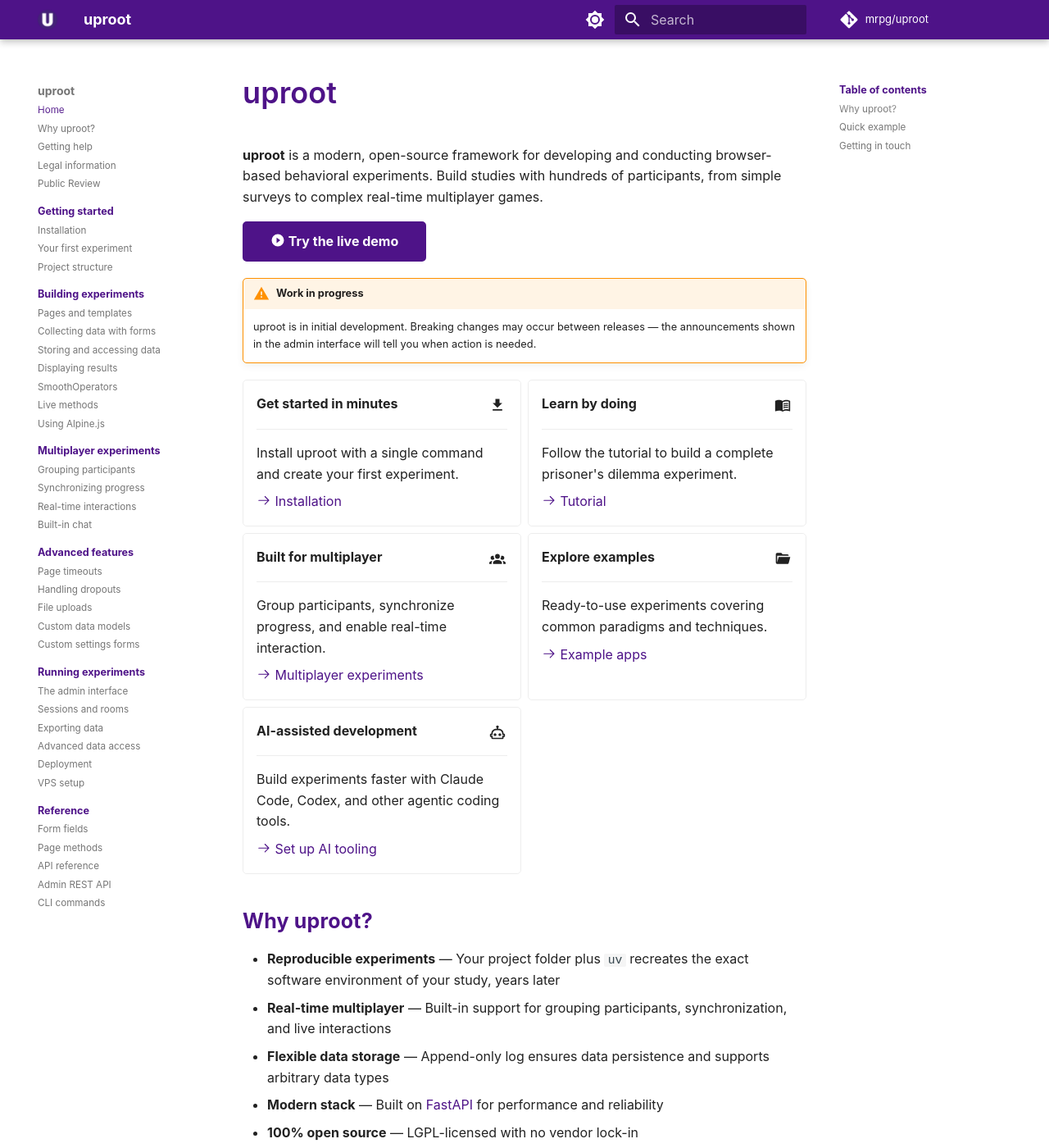
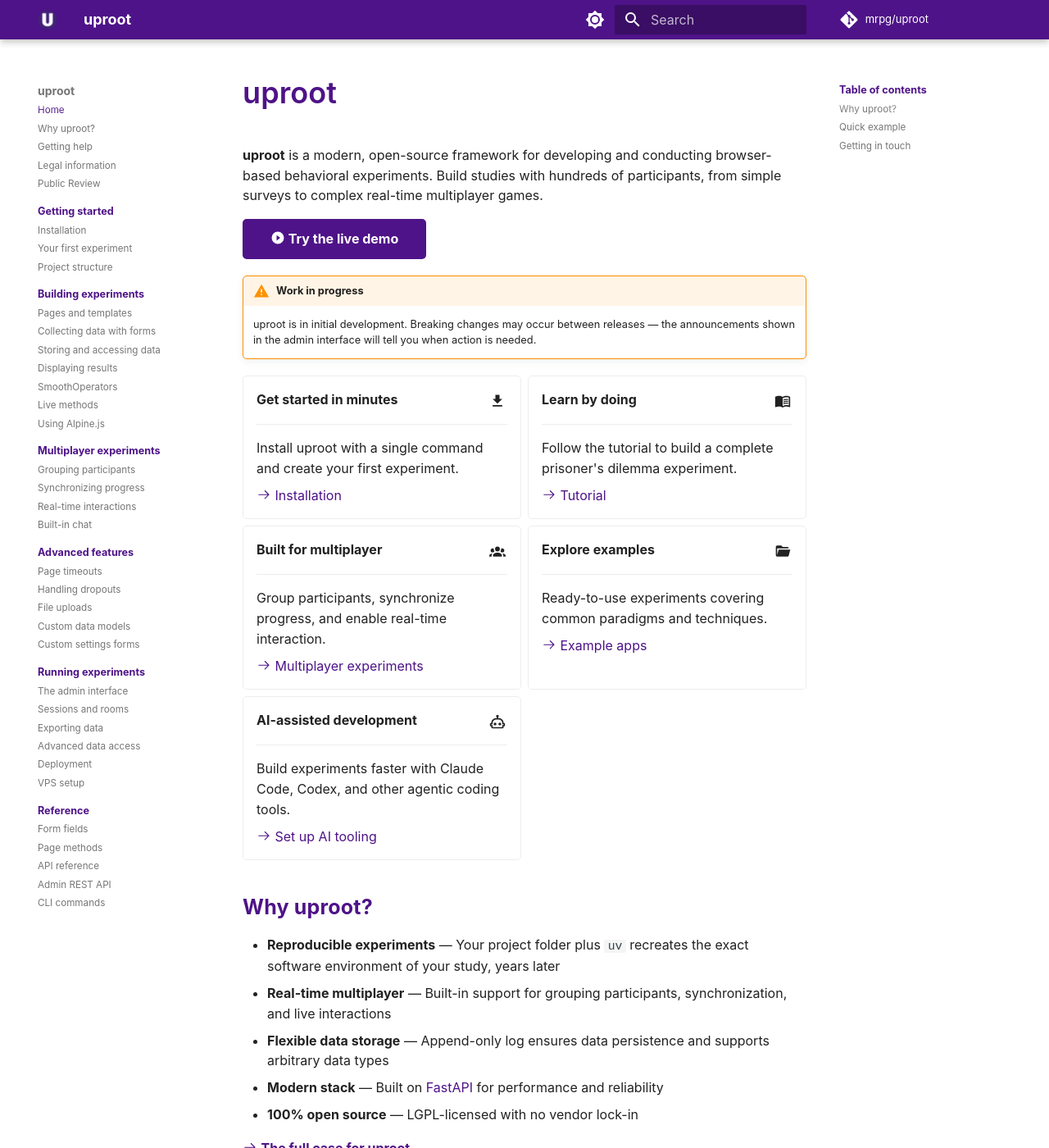
Before and after one commit to mrpg/uproot-docs, an MkDocs documentation site: the page built from docs/index.md, in a window 1280 px wide and 1400 px high. Shown: the whole window at 82% size. Built offline with MkDocs 1.6.1 and Material for MkDocs 9.7.7, drawn with Linux system fonts in a browser that asks for light colours; some web fonts are replaced; comment, search, counter and statistics services are not loaded.

Commit message:
Adjust font-size and line-height of .md-typeset

```diff
--- a/docs/stylesheets/extra.css
+++ b/docs/stylesheets/extra.css
@@ -84,7 +84,7 @@ h3 {
   border-width: 1px !important;
 }
 
-/* Harmoize border-radius across elements */
+/* Harmonize border-radius across elements */
 .admonition,
 .cards li,
 .md-code__content,
@@ -114,3 +114,20 @@ h3 {
   color: var(--uproot-highlight-color) !important;
   font-size: 90% !important;
 }
+
+/* Reduce line height of body text sligtly (1.6 originally) */
+.md-typeset {
+  line-height: 1.5 !important;
+}
+@media (min-width: 960px) {
+  .md-typeset {
+    line-height: 1.55 !important;
+  }
+}
+
+/* Disable increase of font size at 2000px break point */
+@media (min-width: 2000px) {
+  .md-typeset {
+    font-size: 0.7333rem !important;
+  }
+}
```
